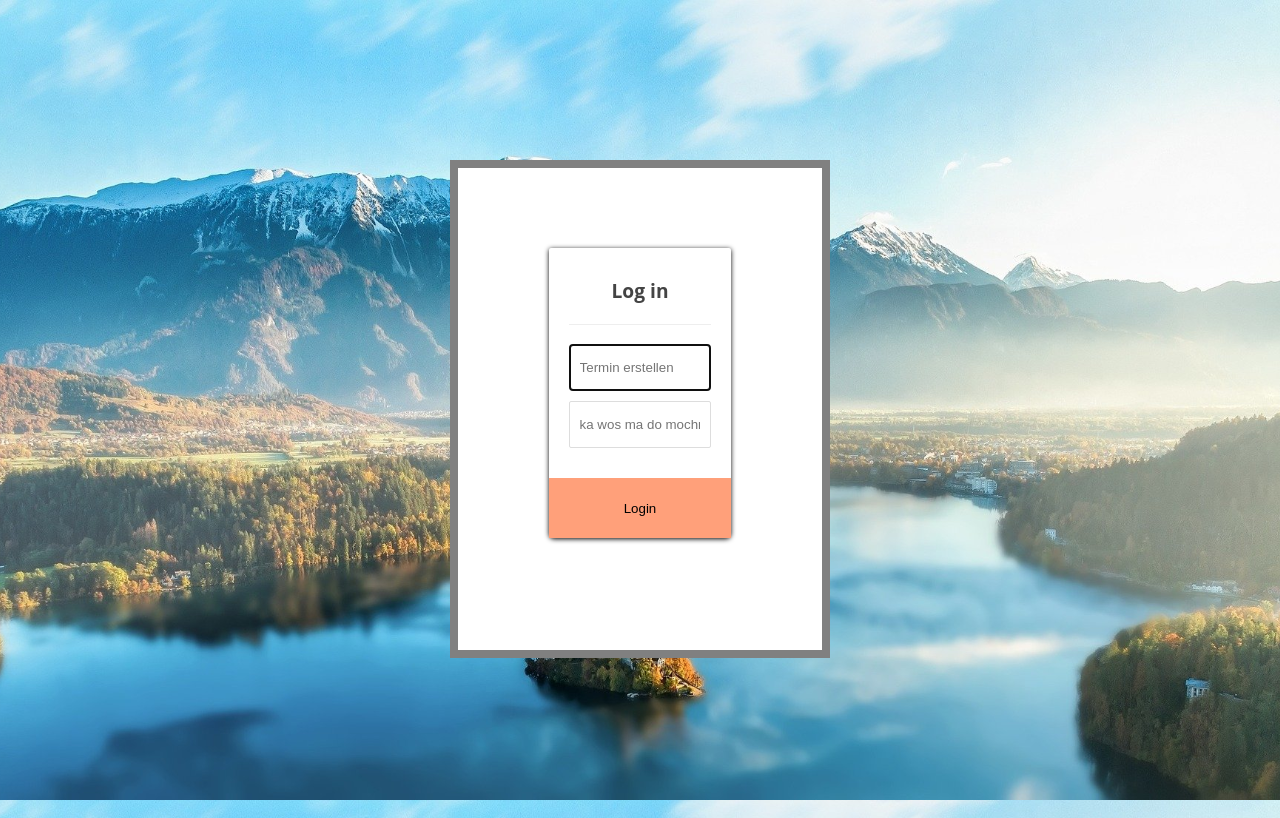
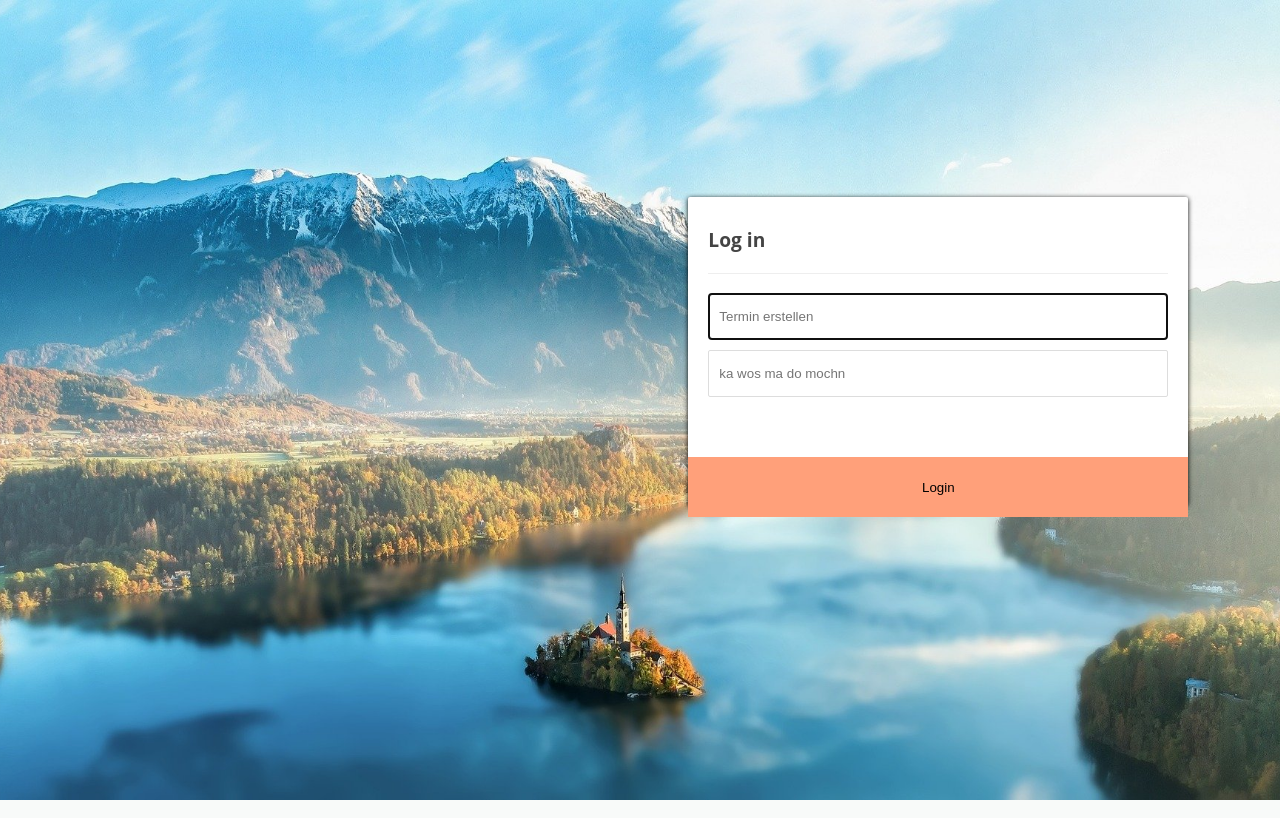
Before and after one commit to nuklear10000/Session-Planer, a PHP site: page /Login.html in a window 1280 px wide. Run offline with PHP 8.4, Linux system fonts and the light colour scheme.

Commit message:
Login Main changes 1

```diff
--- a/Website/Login.html
+++ b/Website/Login.html
@@ -7,7 +7,7 @@
     <link rel="stylesheet" type="text/css" href="Login_CSS.css">
 </head>
 <body>
-    <div class="wrapper">
+    <div>
     <form class="login">
       <p class="title">Log in</p>
       <input type="text" placeholder="Termin erstellen" autofocus/>
--- a/Website/Login_CSS.css
+++ b/Website/Login_CSS.css
@@ -32,11 +32,14 @@ body {
     border-radius: 2px 2px 5px 5px;
     padding: 10px 20px 20px 20px;
     width: 90%;
-    max-width: 320px;
+    height: 310px;
+    max-width: 500px;
     background: #ffffff;
     position: relative;
     padding-bottom: 80px;
-    box-shadow: 0px 1px 5px black;
+    box-shadow: 0px 1px 5px ;
+    left: 18cm;
+    top: 5cm;
 
       }
 
@@ -49,13 +52,8 @@ body {
       border: 1px solid #ddd;
       border-radius: 2px;
       color: #ccc;
+
       }
-
-    a {
-     font-size: 0.8em;
-      color: blue;
-      text-decoration: none;
-    }
 
     .title {
       color: #444;
@@ -64,6 +62,7 @@ body {
       margin: center;
       border-bottom: 1px solid #eee;
       padding-bottom: 20px;
+      position: center;
     }
 
     .button {
@@ -74,7 +73,7 @@ body {
       color: black;
       display: block;
       border: 2px;
-      margin-top: 20px;
+      margin-top: 50px;
       position: absolute;
       max-height: 60px;
       cursor: pointer;
```
